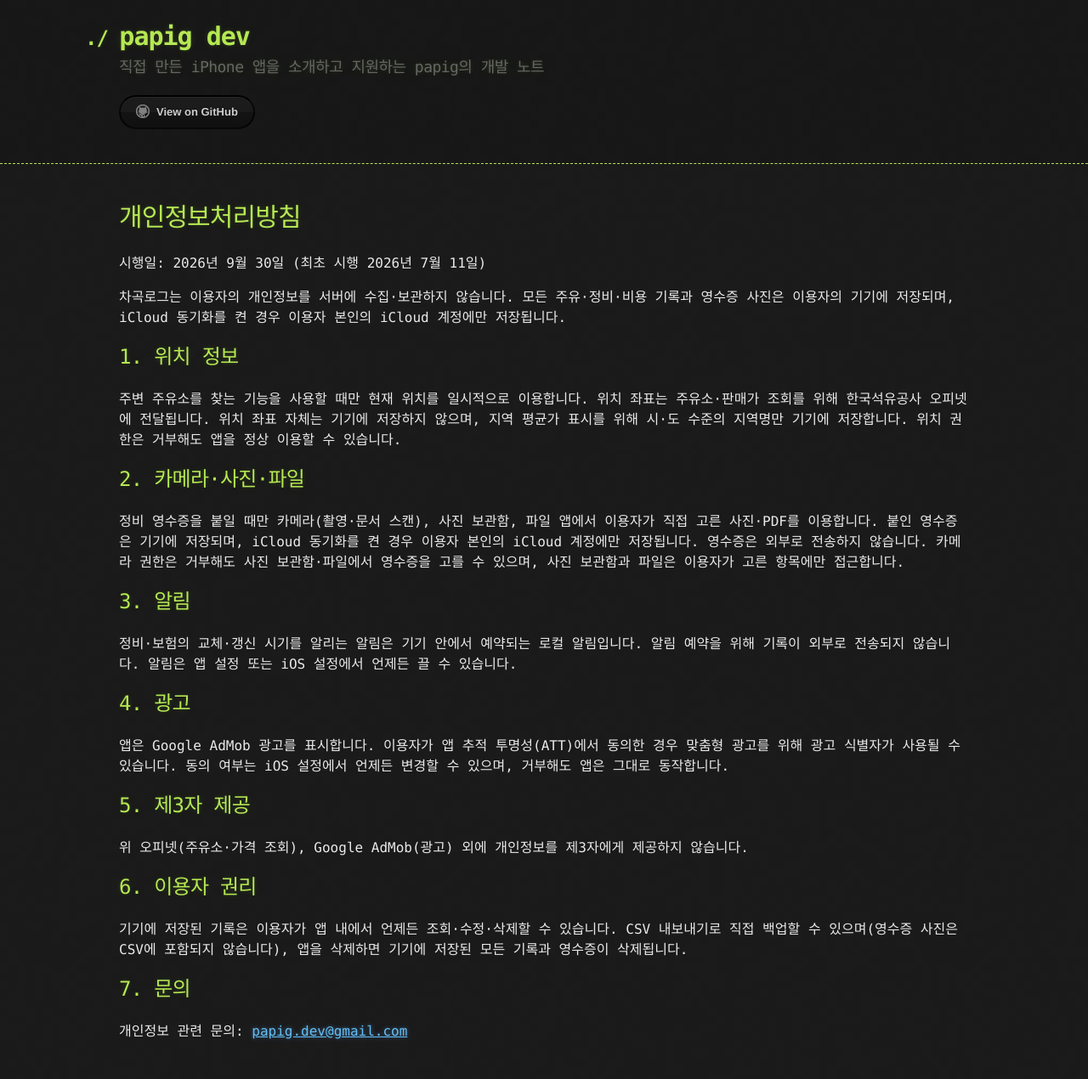
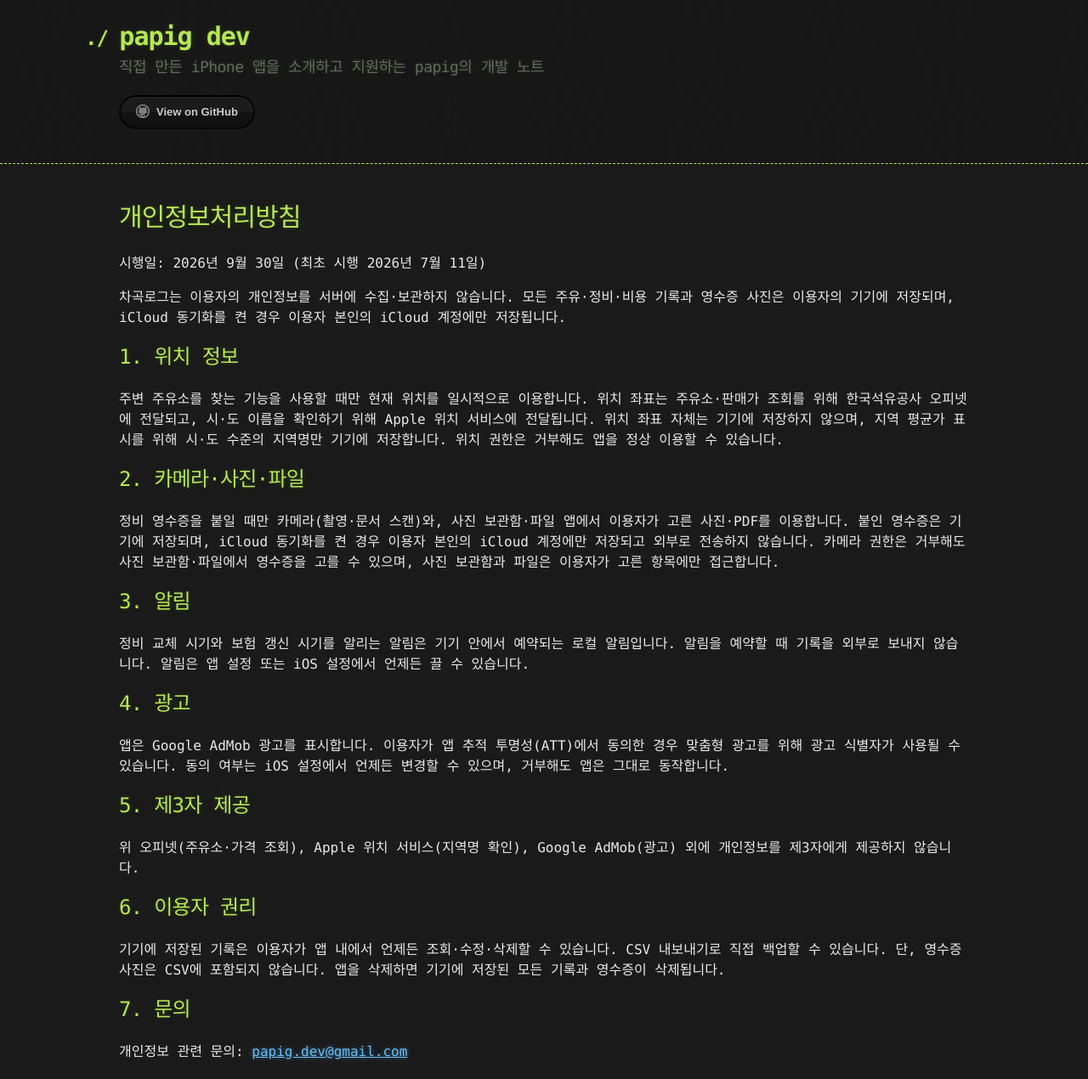
Before and after one commit to papig-dev/papig-dev.github.io, a Jekyll site: the page built from chagoklog/privacy.md, in a window 1280 px wide. Shown: the whole page at 85% size. Built offline with Jekyll 4.4.1, drawn with Linux system fonts in a browser that asks for light colours; some web fonts are replaced; before the commit the page ends 1246 px from its top, so only the background shows below that.

Commit message:
chagoklog: 방침 문구 다듬기 + Apple 위치 서비스(역지오코딩) 명시
시·도 이름 확인에 좌표가 Apple 위치 서비스로 전달되는 점을 1조·5조에 추가.
번역투 정리("알림을 예약할 때 기록을 외부로 보내지 않습니다"), 괄호 속 문장 분리.
인앱 방침과 한 글자까지 같은 문구.

Co-Authored-By: Claude Opus 5.5 <noreply@anthropic.com>

```diff
--- a/chagoklog/privacy.md
+++ b/chagoklog/privacy.md
@@ -13,15 +13,15 @@ permalink: /chagoklog/privacy/
 
 ## 1. 위치 정보
 
-주변 주유소를 찾는 기능을 사용할 때만 현재 위치를 일시적으로 이용합니다. 위치 좌표는 주유소·판매가 조회를 위해 한국석유공사 오피넷에 전달됩니다. 위치 좌표 자체는 기기에 저장하지 않으며, 지역 평균가 표시를 위해 시·도 수준의 지역명만 기기에 저장합니다. 위치 권한은 거부해도 앱을 정상 이용할 수 있습니다.
+주변 주유소를 찾는 기능을 사용할 때만 현재 위치를 일시적으로 이용합니다. 위치 좌표는 주유소·판매가 조회를 위해 한국석유공사 오피넷에 전달되고, 시·도 이름을 확인하기 위해 Apple 위치 서비스에 전달됩니다. 위치 좌표 자체는 기기에 저장하지 않으며, 지역 평균가 표시를 위해 시·도 수준의 지역명만 기기에 저장합니다. 위치 권한은 거부해도 앱을 정상 이용할 수 있습니다.
 
 ## 2. 카메라·사진·파일
 
-정비 영수증을 붙일 때만 카메라(촬영·문서 스캔), 사진 보관함, 파일 앱에서 이용자가 직접 고른 사진·PDF를 이용합니다. 붙인 영수증은 기기에 저장되며, iCloud 동기화를 켠 경우 이용자 본인의 iCloud 계정에만 저장됩니다. 영수증은 외부로 전송하지 않습니다. 카메라 권한은 거부해도 사진 보관함·파일에서 영수증을 고를 수 있으며, 사진 보관함과 파일은 이용자가 고른 항목에만 접근합니다.
+정비 영수증을 붙일 때만 카메라(촬영·문서 스캔)와, 사진 보관함·파일 앱에서 이용자가 고른 사진·PDF를 이용합니다. 붙인 영수증은 기기에 저장되며, iCloud 동기화를 켠 경우 이용자 본인의 iCloud 계정에만 저장되고 외부로 전송하지 않습니다. 카메라 권한은 거부해도 사진 보관함·파일에서 영수증을 고를 수 있으며, 사진 보관함과 파일은 이용자가 고른 항목에만 접근합니다.
 
 ## 3. 알림
 
-정비·보험의 교체·갱신 시기를 알리는 알림은 기기 안에서 예약되는 로컬 알림입니다. 알림 예약을 위해 기록이 외부로 전송되지 않습니다. 알림은 앱 설정 또는 iOS 설정에서 언제든 끌 수 있습니다.
+정비 교체 시기와 보험 갱신 시기를 알리는 알림은 기기 안에서 예약되는 로컬 알림입니다. 알림을 예약할 때 기록을 외부로 보내지 않습니다. 알림은 앱 설정 또는 iOS 설정에서 언제든 끌 수 있습니다.
 
 ## 4. 광고
 
@@ -29,11 +29,11 @@ permalink: /chagoklog/privacy/
 
 ## 5. 제3자 제공
 
-위 오피넷(주유소·가격 조회), Google AdMob(광고) 외에 개인정보를 제3자에게 제공하지 않습니다.
+위 오피넷(주유소·가격 조회), Apple 위치 서비스(지역명 확인), Google AdMob(광고) 외에 개인정보를 제3자에게 제공하지 않습니다.
 
 ## 6. 이용자 권리
 
-기기에 저장된 기록은 이용자가 앱 내에서 언제든 조회·수정·삭제할 수 있습니다. CSV 내보내기로 직접 백업할 수 있으며(영수증 사진은 CSV에 포함되지 않습니다), 앱을 삭제하면 기기에 저장된 모든 기록과 영수증이 삭제됩니다.
+기기에 저장된 기록은 이용자가 앱 내에서 언제든 조회·수정·삭제할 수 있습니다. CSV 내보내기로 직접 백업할 수 있습니다. 단, 영수증 사진은 CSV에 포함되지 않습니다. 앱을 삭제하면 기기에 저장된 모든 기록과 영수증이 삭제됩니다.
 
 ## 7. 문의
 
```
